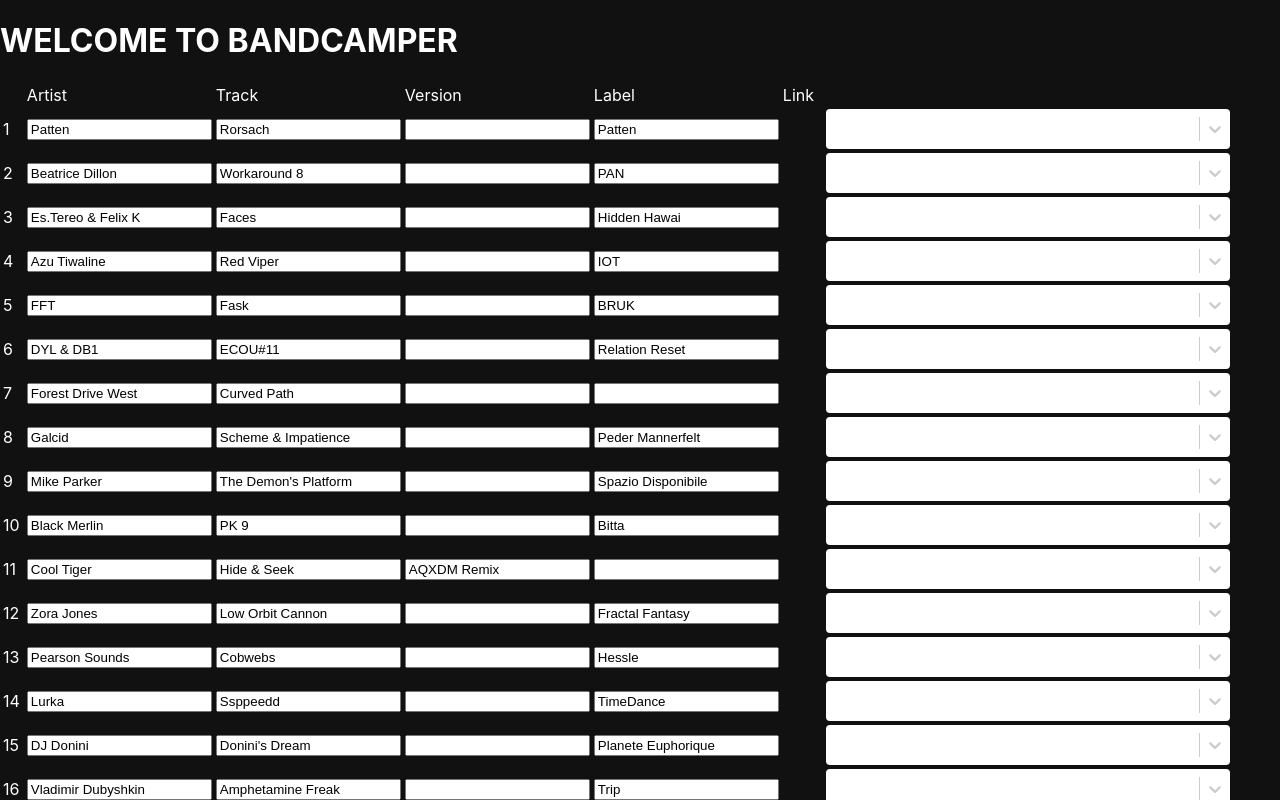
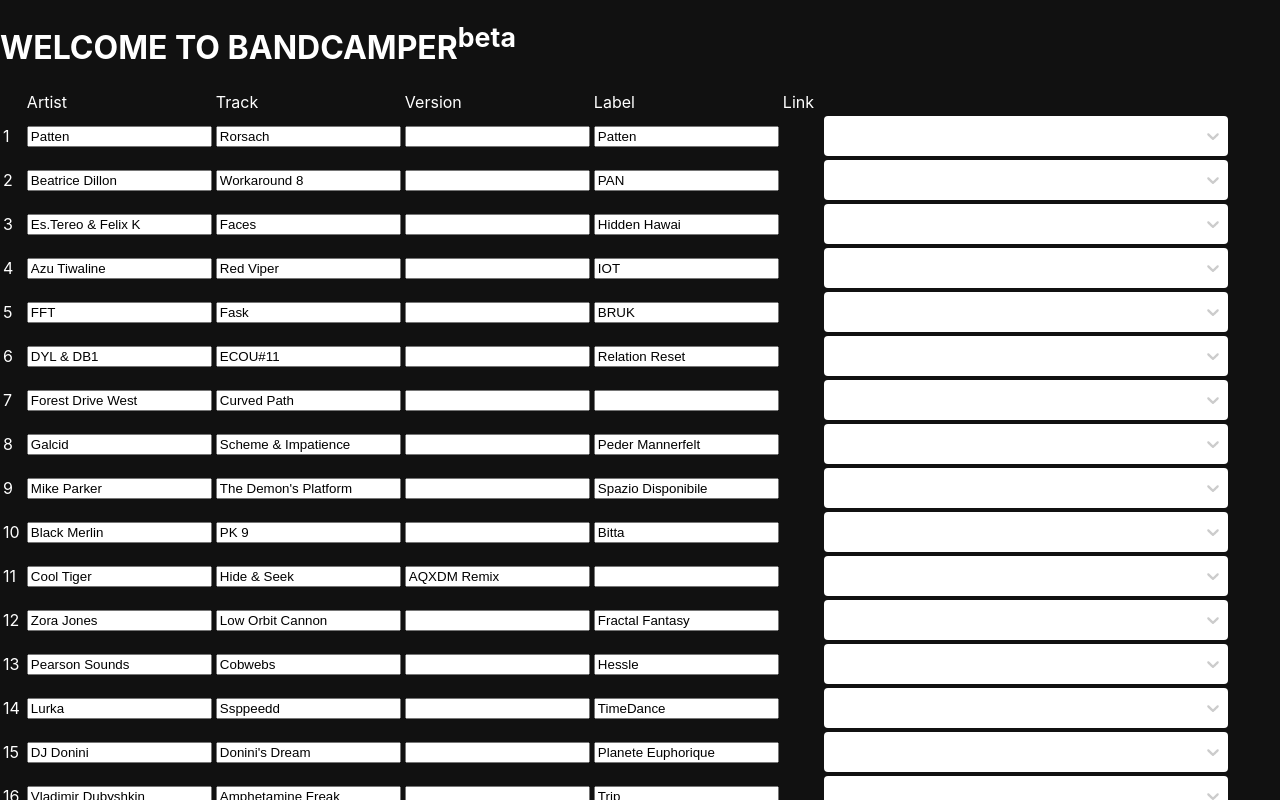
Before and after one commit to walidvb/bandcamper, a Next.js app: page / in a window 1280 px wide. Both pictures are taken after a click on the input "convert". Shown: the top 800 px of the page. Built offline with nearby package versions, Linux system fonts and the light colour scheme.

Commit message:
fiddles borders on iframes

```diff
--- a/components/BandcampURLInput/index.js
+++ b/components/BandcampURLInput/index.js
@@ -20,13 +20,18 @@
   valueContainer: (provided) => ({
     ...provided,
     color: blue,
-    padding: "0px 8px",
+    padding: "0px 0px",
+    height: 'var(--height)',
   }),
   indicatorsContainer: (provided) => ({
     ...provided,
     '[class*="indicatorContainer"]': {
       padding: 5,
     }
+  }),
+  indicatorSeparator: (provided) => ({
+    ...provided,
+    display: 'none',
   }),
   control: (provided) => ({
     ...provided,
@@ -41,7 +46,13 @@
     const opacity = state.isDisabled ? 0.5 : 1;
     const transition = 'opacity 300ms';
 
-    return { ...provided, opacity, transition };
+    return {
+      ...provided,
+      opacity,
+      transition,
+      marginLeft: '0px',
+      width: '100%',
+    };
   }
 }
 
@@ -78,7 +89,11 @@
   const SingleValue = (props) => {
 
     return <components.SingleValue {...props}>
-      {!selected?.url ? null : <BandcampPlayer metadata={selected} /> }
+      {!selected?.url ? null :
+        <div className="rounded-sm overflow-hidden">
+          <BandcampPlayer metadata={selected} />
+        </div>
+      }
     </components.SingleValue>
   }
 
--- a/pages/index.js
+++ b/pages/index.js
@@ -34,6 +34,7 @@
   return <div className="mx-auto container py-8">
     <h1 className="uppercase text-4xl text-center font-bold ">
       WELCOME TO BANDCAMPER
+      <sup className="text-xl text-blue-600">beta</sup>
     </h1>
     <TracksTable tracks={tracks} dispatch={dispatch}/>
     <div className="flex justify-end fixed bottom-0 container mx-auto py-4 bg-black">
--- a/styles/globals.css
+++ b/styles/globals.css
@@ -25,17 +25,15 @@
 }
 .css-1qcld3k-ValueContainer, .miniplayer{
   height: 40px;
-  padding-left: 0!important;
 }
 .miniplayer{
   border: 0;
   width: 376px;
-  height: 42px;
+  height: var(--img-size);
 }
 
 .css-1qcld3k-ValueContainer, .miniplayer{
-  height: 40px;
-  padding-left: 0!important;
+  height: var(--img-size);
 }
 .css-zk88xw-singleValue{
   width: 100%;
@@ -44,8 +42,8 @@
 }
 
 .player-container{
-  --img-size: 42px;
-  --height: 43px;
+  --img-size: 40px;
+  --height: 40px;
   display: flex;
 }
 .album-placeholder{
@@ -59,10 +57,9 @@
 }
 .miniplayer{
   border: 0;
-  width: 376px;
-  height: var(--height);
-  width: 100%;
+  height: calc(var(--height) + 2px);
+  width: calc(100% + 2px);
   position: relative;
-  bottom: -1px;
+  left: -1px;
 
 }
--- a/tailwind.config.js
+++ b/tailwind.config.js
@@ -1,7 +1,7 @@
   // tailwind.config.js
   module.exports = {
    purge: ['./pages/**/*.js', './components/**/*.js'],
-    darkMode: false, // or 'media' or 'class'
+    darkMode: 'media', // or 'media' or 'class'
     theme: {
       extend: {
         colors: {
```
